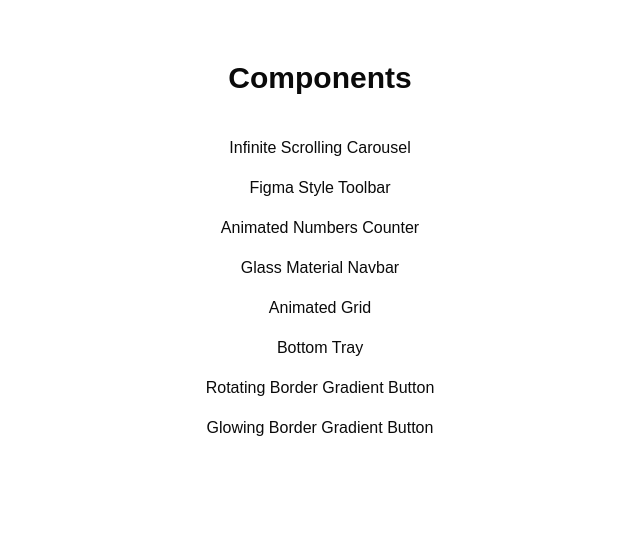
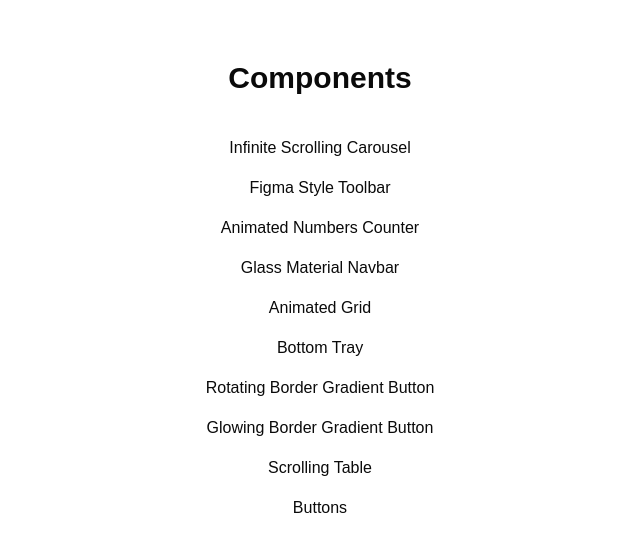
Before and after one commit to Ayusht0mar/components, a Next.js app: page / in a window 1280 px wide. Shown: the top 552 px of the page, without its empty margins (320-960 px from the left). Built offline with nearby package versions, Linux system fonts and the light colour scheme.

Commit message:
Scrolling table and Buttons added

```diff
--- a/src/app/page.tsx
+++ b/src/app/page.tsx
@@ -45,6 +45,16 @@ export default function Home() {
           >
             Glowing Border Gradient Button
           </Link>
+          <Link
+            href="/scrollingtable/"
+          >
+            Scrolling Table
+          </Link>
+          <Link
+            href="/buttons/"
+          >
+            Buttons
+          </Link>
       </div>
     </div>
   );
```
